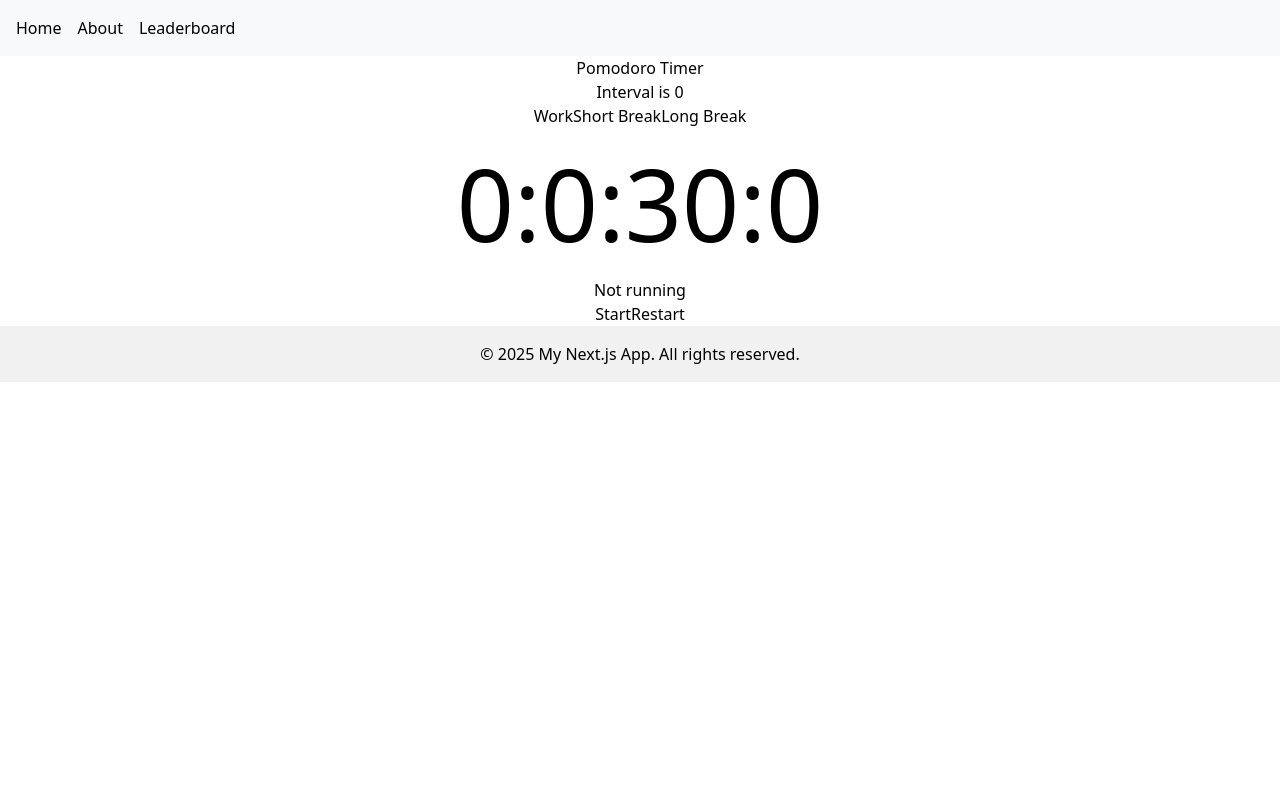
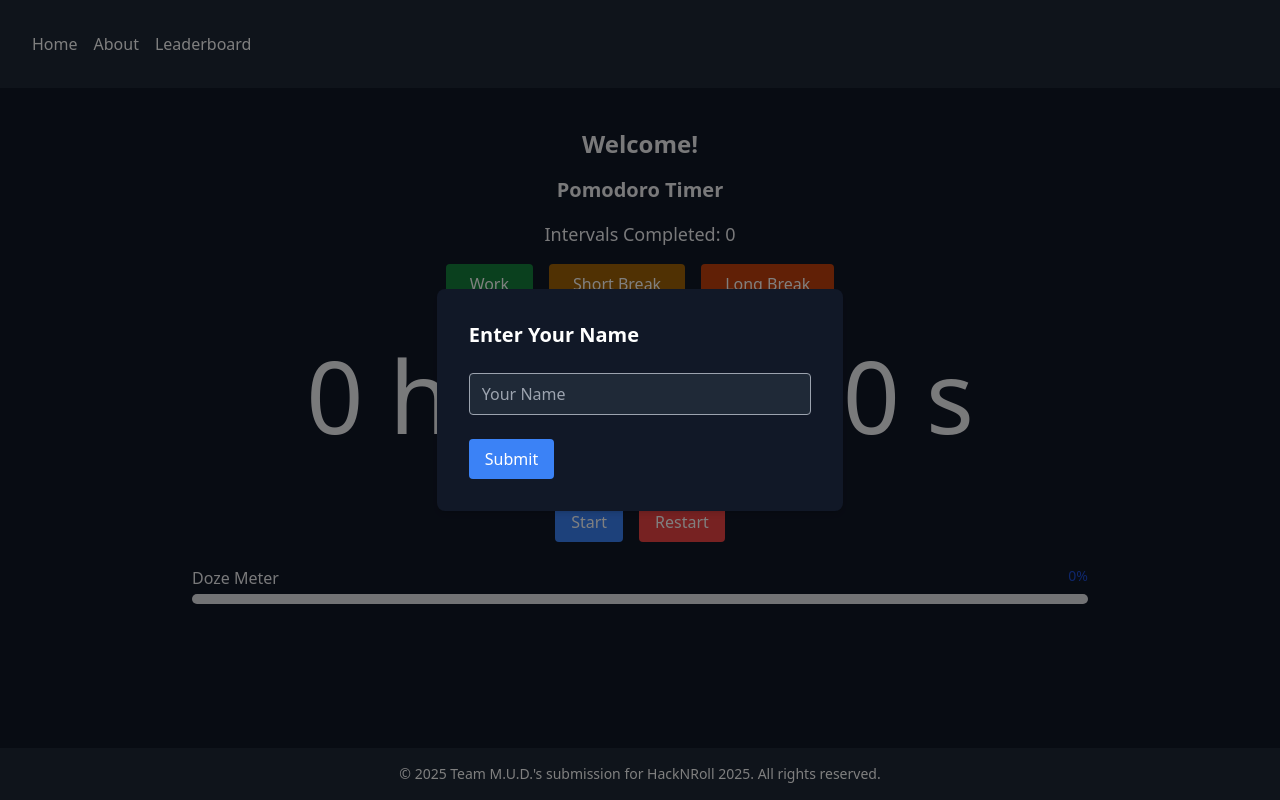
Before and after one commit to seanrh34/team_mud, a Next.js app: page / in a window 1280 px wide. Built offline with nearby package versions, Linux system fonts and the light colour scheme; no server answers.

Commit message:
input name done, submit and navigate to leaderboard upon reset, progress bar, presentable css

```diff
--- a/src/app/components/Footer.tsx
+++ b/src/app/components/Footer.tsx
@@ -1,7 +1,9 @@
 export default function Footer() {
-    return (
-      <footer style={{ padding: '1rem', backgroundColor: '#f1f1f1', textAlign: 'center' }}>
-        <p>&copy; {new Date().getFullYear()} My Next.js App. All rights reserved.</p>
-      </footer>
-    );
-  }
+  return (
+    <footer
+      className="w-full p-4 text-center bg-gray-800 text-white text-sm"
+    >
+      <p>&copy; {new Date().getFullYear()} Team M.U.D.'s submission for HackNRoll 2025. All rights reserved.</p>
+    </footer>
+  );
+}
--- a/src/app/components/Navbar.tsx
+++ b/src/app/components/Navbar.tsx
@@ -2,16 +2,16 @@ import Link from 'next/link';
 
 export default function Navbar() {
   return (
-    <nav style={{ padding: '1rem', backgroundColor: '#f8f9fa' }}>
+    <nav className="p-8 text-white bg-gray-800">
       <ul style={{ display: 'flex', gap: '1rem', listStyle: 'none', margin: 0 }}>
         <li>
-          <Link href="/">Home</Link>
+          <Link className="hover:text-yellow-600" href="/">Home</Link>
         </li>
         <li>
-          <Link href="/about">About</Link>
+          <Link className="hover:text-yellow-600" href="/about">About</Link>
         </li>
         <li>
-          <Link href="/leaderboard">Leaderboard</Link>
+          <Link className="hover:text-yellow-600" href="/leaderboard">Leaderboard</Link>
         </li>
         {/* <li>
           <Link href="/webcam">Webcam</Link>
--- a/src/app/components/ProgressBar.tsx
+++ b/src/app/components/ProgressBar.tsx
@@ -11,22 +11,20 @@ const ProgressBar: React.FC<ProgressBarProps> = ({ sleepTracker, sleepThreshold
 
   if (percentage >= 100) {
     colorClass = "bg-red-600"; // Red for 100% or more
-  } else if (percentage >= 75) {
+  } else if (percentage >= 50) {
     colorClass = "bg-yellow-500"; // Yellow for 75% or more
   }
 
   return (
-    <div>
+    <div className="w-full max-w-4xl">
       <div className="flex justify-between mb-1">
         <p>Doze Meter</p>
-        <span className="text-base font-medium text-blue-700 dark:text-white">Sleep Tracker</span>
-        <span className="text-sm font-medium text-blue-700 dark:text-white">{${Math.round(percentage)}%}</span>
-        <p>{${Math.round(percentage)}%}</p>
+        <span className="text-sm font-medium text-blue-700 dark:text-white">{`${Math.round(percentage)}%`}</span>
       </div>
       <div className="w-full bg-gray-200 rounded-full h-2.5 dark:bg-gray-700">
         <div
-          className={${colorClass} h-2.5 rounded-full}
-          style={{ width: ${percentage}% }}
+          className={`${colorClass} h-2.5 rounded-full`}
+          style={{ width: `${percentage}%` }}
         ></div>
       </div>
     </div>
--- a/src/app/constants.ts
+++ b/src/app/constants.ts
@@ -5,5 +5,5 @@ export const LONG_BREAK = 10;
 export const WORK = 60 * 30;
 
 
-export const SLEEPTHRESHOLD = 3;
+export const SLEEPTHRESHOLD = 5;
 // export const
--- a/src/app/layout.tsx
+++ b/src/app/layout.tsx
@@ -15,10 +15,10 @@ export default function RootLayout({
 }>) {
   return (
     <html lang="en">
-      <body className="antialiased">
+      <body className="antialiased flex flex-col min-h-screen">
         {/* Navbar included on all pages */}
         <Navbar />
-        <main>{children}</main>
+        <main className="bg-gray-900 text-gray-100 flex-grow">{children}</main>
         {/* Footer included on all pages */}
         <Footer />
       </body>
--- a/src/app/leaderboard/page.tsx
+++ b/src/app/leaderboard/page.tsx
@@ -13,7 +13,7 @@ export default function Leaderboard() {
       const { data, error } = await supabase
         .from("leaderboard")
         .select("name, duration, published")
-        .order("duration", { ascending: false }); // Sort by duration in descending order
+        .order("duration", { ascending: false }) // Sort by duration in descending order
 
       if (error) {
         console.error("Error fetching leaderboard:", error.message);
@@ -42,59 +42,28 @@ export default function Leaderboard() {
   };
 
   if (loading) {
-    return <p>Loading...</p>;
+    return <p className="text-center text-lg font-medium">Loading...</p>;
   }
 
   return (
-    <div style={{ padding: "2rem", fontFamily: "Arial, sans-serif" }}>
-      <h1 style={{ textAlign: "center", marginBottom: "2rem" }}>Leaderboard</h1>
-      <table
-        style={{
-          width: "100%",
-          borderCollapse: "collapse",
-          margin: "0 auto",
-          maxWidth: "600px",
-        }}
-      >
+    <div className="p-8">
+      <h1 className="text-center text-3xl font-bold mb-8">Leaderboard</h1>
+      <table className="w-full max-w-4xl mx-auto border-collapse border border-gray-300 text-center">
         <thead>
-          <tr style={{ backgroundColor: "#f8f9fa" }}>
-            <th style={{ border: "1px solid #ccc", padding: "0.75rem" }}>Rank</th>
-            <th style={{ border: "1px solid #ccc", padding: "0.75rem" }}>Name</th>
-            <th style={{ border: "1px solid #ccc", padding: "0.75rem" }}>Duration</th>
-            <th style={{ border: "1px solid #ccc", padding: "0.75rem" }}>Published</th>
+          <tr className="bg-gray-900 text-white">
+            <th className="border border-gray-300 px-4 py-2">Rank</th>
+            <th className="border border-gray-300 px-4 py-2">Name</th>
+            <th className="border border-gray-300 px-4 py-2">Duration</th>
+            <th className="border border-gray-300 px-4 py-2">Published</th>
           </tr>
         </thead>
         <tbody>
           {leaderboardData.map((player) => (
-            <tr key={player.rank}>
-              <td
-                style={{
-                  border: "1px solid #ccc",
-                  padding: "0.75rem",
-                  textAlign: "center",
-                }}
-              >
-                {player.rank}
-              </td>
-              <td style={{ border: "1px solid #ccc", padding: "0.75rem" }}>
-                {player.name}
-              </td>
-              <td
-                style={{
-                  border: "1px solid #ccc",
-                  padding: "0.75rem",
-                  textAlign: "center",
-                }}
-              >
-                {player.duration}
-              </td>
-              <td
-                style={{
-                  border: "1px solid #ccc",
-                  padding: "0.75rem",
-                  textAlign: "center",
-                }}
-              >
+            <tr key={player.rank} className="even:bg-gray-700 odd:bg-gray-800">
+              <td className="border border-gray-300 px-4 py-2">{player.rank}</td>
+              <td className="border border-gray-300 px-4 py-2">{player.name}</td>
+              <td className="border border-gray-300 px-4 py-2">{player.duration}</td>
+              <td className="border border-gray-300 px-4 py-2">
                 {formatDate(player.published)}
               </td>
             </tr>
--- a/src/app/page.tsx
+++ b/src/app/page.tsx
@@ -1,137 +1,233 @@
 "use client"; // Mark this as a client component
 
-import React, { useEffect, useRef } from 'react';
+import React, { useEffect, useRef, useState } from "react";
 import sound from "/alert.mp3";
-import './globals.css';
-import { Timer } from './timer/timer';
-import { LONG_BREAK, SHORT_BREAK, SLEEPTHRESHOLD, WORK } from './constants';
+import "./globals.css";
+import { Timer } from "./timer/timer";
+import { LONG_BREAK, SHORT_BREAK, SLEEPTHRESHOLD, WORK } from "./constants";
 import WebcamStateUpdater from "./webcam/backgroundWebcam";
+import ProgressBar from "./components/ProgressBar";
+import { supabase } from "./lib/supabaseClient";
+import Link from "next/link";
 
 export type pomodoro = "work" | "shortBreak" | "longBreak";
 
 export default function Home() {
-
-  // const [minute, setMinute] = React.useState<number>(30);
-  const [interval, setInterval] = React.useState<number>(0);
-  const [pomodoro, setPomodoro] = React.useState<pomodoro>("work");
-  const [sleepTracker, setSleepTracker] = React.useState<number>(0);
-  //tracker for whether the alert sounds
-  const [isSleep, setIsSleep] = React.useState<boolean>(false);
-
-  const [isRunning, setParentIsRunning] = React.useState<boolean>(false);
-
-
-
+  const [interval, setInterval] = useState<number>(0);
+  const [pomodoro, setPomodoro] = useState<pomodoro>("work");
+  const [sleepTracker, setSleepTracker] = useState<number>(0);
+  const [isSleep, setIsSleep] = useState<boolean>(false);
+  const [isRunning, setParentIsRunning] = useState<boolean>(false);
+  const [name, setName] = useState<string>(""); // Default value is an empty string
+  const [remainingTime, setRemainingTime] = useState<number>(0); // Current time left in seconds
+  const [timeElapsed, setTimeElapsed] = useState<number>(0); // Current time left in seconds
+  const [showNamePrompt, setShowNamePrompt] = useState<boolean>(true); // Show name prompt modal
   const audioRef = useRef<HTMLAudioElement | null>(null);
-  // interval is in seconds
-
-  //ADJUSTABLE
-
-
-  useEffect(() => {
-    //based on sleepTracker to update
-    if (sleepTracker >= SLEEPTHRESHOLD) {
-      setIsSleep(true);
-      playSound();
-    }
-    else {
-      // setIsSleep(false);
-
-
-    }
-  }, [sleepTracker])
-
-  let TimerContent: React.ReactElement | null = null;
 
   const playSound = () => {
     if (!audioRef.current) {
-      audioRef.current = new Audio('/alert.mp3'); // Specify your sound file path
+      audioRef.current = new Audio("/alert.mp3");
     }
     audioRef.current.play().catch((err) => {
-      console.error('Failed to play the sound:', err);
+      console.error("Failed to play the sound:", err);
     });
+  };
+
+  const handleRemainingTimeChange = (timeLeft: number) => {
+    setRemainingTime(timeLeft);
   };
 
   const stopSound = () => {
     if (audioRef.current) {
-      audioRef.current.pause(); // Stop playback
-      audioRef.current.currentTime = 0; // Reset to the start
+      audioRef.current.pause();
+      audioRef.current.currentTime = 0;
     }
   };
 
+  const getOriginalTime = (): number => {
+    switch (pomodoro) {
+      case "work":
+        return WORK;
+      case "shortBreak":
+        return SHORT_BREAK;
+      case "longBreak":
+        return LONG_BREAK;
+      default:
+        return 0;
+    }
+  };
+
+  const insertIntoLeaderboard = async (name: string, timeElapsed: number) => {
+    const duration = timeElapsed;
+    console.log("Sending to supabase...")
+    // Insert the data into the leaderboard table
+    const { data, error } = await supabase
+      .from("leaderboard")
+      .insert([
+        {
+          name,
+          duration,
+        },
+      ]);
+
+    if (error) {
+      console.error("Error inserting into leaderboard:", error.message);
+    } else {
+      console.log("Successfully added to leaderboard:", data);
+    }
+  };
+
+  const handleAddToLeaderboard = async () => {
+    await insertIntoLeaderboard(name, timeElapsed);
+  };
+
+  useEffect(() => {
+    if (sleepTracker >= SLEEPTHRESHOLD) {
+      setIsSleep(true);
+      if (isRunning) {
+        setParentIsRunning(false); // This will stop the timer
+      }
+      setTimeElapsed(getOriginalTime() - remainingTime);
+      console.log("You lasted for: ", timeElapsed);
+      playSound();
+    }
+  }, [sleepTracker]);
+
+  let TimerContent: React.ReactElement | null = null;
 
   if (pomodoro === "work") {
-    // setIsPomodoro(true);
     const time = new Date();
     time.setSeconds(time.getSeconds() + WORK);
     TimerContent = (
       <div className="relative">
-        <Timer expiryTimestamp={time} autoStart={false} pomodoro = {pomodoro}setInterval = {setInterval} setParentIsRunning = {setParentIsRunning}/>
-        {/* <div className="flex flex-col items-center justify-center min-h-screen bg-gray-100">
-          <h1 className="text-4xl font-bold text-blue-600">Welcome to Next.js with Tailwind CSS</h1>
-          <p className="mt-4 text-gray-700">This is a sample project.</p>
-          <button className="mt-6 px-4 py-2 bg-blue-500 text-white rounded hover:bg-blue-600">
-            Click Me
-          </button>
-        </div> */}
-        <WebcamStateUpdater setSleepTracker={setSleepTracker} sleepTracker={sleepTracker} isRunning = {isRunning}/>
+        <Timer
+          expiryTimestamp={time}
+          autoStart={false}
+          pomodoro={pomodoro}
+          setInterval={setInterval}
+          setParentIsRunning={setParentIsRunning}
+          onRemainingTimeChange={handleRemainingTimeChange} // Track remaining time
+        />
+        <WebcamStateUpdater
+          setSleepTracker={setSleepTracker}
+          sleepTracker={sleepTracker}
+          isRunning={isRunning}
+        />
       </div>
     );
-  }
-  else if (pomodoro === "shortBreak") {
+  } else if (pomodoro === "shortBreak") {
     const time = new Date();
     time.setSeconds(time.getSeconds() + SHORT_BREAK);
     TimerContent = (
-    <Timer expiryTimestamp={time} autoStart={false} setInterval = {setInterval} pomodoro={pomodoro} setParentIsRunning={setParentIsRunning}/>
-    )
-  }
-
-  else if (pomodoro === "longBreak") {
-
+      <Timer
+        expiryTimestamp={time}
+        autoStart={false}
+        setInterval={setInterval}
+        pomodoro={pomodoro}
+        setParentIsRunning={setParentIsRunning}
+      />
+    );
+  } else if (pomodoro === "longBreak") {
     const time = new Date();
     time.setSeconds(time.getSeconds() + LONG_BREAK);
     TimerContent = (
-    <Timer expiryTimestamp={time} autoStart={false} setInterval = {setInterval} pomodoro={pomodoro} setParentIsRunning={setParentIsRunning}/>
-    )
+      <Timer
+        expiryTimestamp={time}
+        autoStart={false}
+        setInterval={setInterval}
+        pomodoro={pomodoro}
+        setParentIsRunning={setParentIsRunning}
+      />
+    );
   }
+
   console.log(`Sleeptracker: ${sleepTracker}`);
 
-
+  const handleNameSubmit = (e: React.FormEvent<HTMLFormElement>) => {
+    e.preventDefault();
+    const inputName = e.currentTarget.elements.namedItem("name") as HTMLInputElement;
+    if (inputName.value) {
+      setName(inputName.value);
+      setShowNamePrompt(false);
+    }
+  };
 
   return (
-    <div style={{ display: "flex", flexDirection: "column", alignItems: "center", justifyContent: "center" }}>
-        <h1>Pomodoro Timer</h1>
-        <span>Interval is {interval}</span>
-        <div>
-
-        <button onClick={() => {setPomodoro("work");}}>Work</button>
-        {(pomodoro === "work" && !isRunning) &&
-          <span>
-
-          <button onClick={() => {setPomodoro("shortBreak");}}>Short Break</button>
-          <button onClick={() => {setPomodoro("longBreak"); }}>Long Break</button>
-          </span>
-        }
+    <div className="flex flex-col items-center justify-center p-6 space-y-4">
+      {showNamePrompt && (
+        <div
+          className="fixed inset-0 bg-black bg-opacity-50 flex items-center justify-center z-50"
+          style={{ zIndex: 9999 }} // Ensure the modal has the highest stacking order
+        >
+          <div className="bg-gray-900 text-white p-8 rounded-lg shadow-md">
+            <h2 className="text-xl font-bold mb-6">Enter Your Name</h2>
+            <form onSubmit={handleNameSubmit}>
+              <input
+                type="text"
+                name="name"
+                placeholder="Your Name"
+                className="border bg-gray-800 border-gray-400 rounded px-3 py-2 w-full mb-6"
+                required
+              />
+              <button
+                type="submit"
+                className="bg-blue-500 text-white px-4 py-2 rounded hover:bg-blue-600"
+              >
+                Submit
+              </button>
+            </form>
           </div>
-
+        </div>
+      )}
+      <h1 className="text-2xl font-bold">{name ? `Welcome, ${name}!` : "Welcome!"}</h1>
+      <h1 className="text-xl font-semibold">Pomodoro Timer</h1>
+      <span className="text-lg">Intervals Completed: {interval}</span>
+      <div className="flex space-x-4 mt-4">
+        <button
+          onClick={() => setPomodoro("work")}
+          className="bg-green-700 text-white px-6 py-2 rounded hover:bg-green-800"
+        >
+          Work
+        </button>
+        {pomodoro === "work" && !isRunning && (
+          <>
+            <button
+              onClick={() => setPomodoro("shortBreak")}
+              className="bg-yellow-700 text-white px-6 py-2 rounded hover:bg-yellow-800"
+            >
+              Short Break
+            </button>
+            <button
+              onClick={() => setPomodoro("longBreak")}
+              className="bg-orange-700 text-white px-6 py-2 rounded hover:bg-orange-800"
+            >
+              Long Break
+            </button>
+          </>
+        )}
+      </div>
       {TimerContent}
+      <div className="w-full my-4 flex justify-center">
+        <ProgressBar sleepTracker={sleepTracker} sleepThreshold={SLEEPTHRESHOLD} />
+      </div>
       {isSleep && (
-        <div className="bg-red-500 text-white p-4 mt-4 rounded">
+        <div className="bg-red-500 text-white p-4 mt-4 rounded shadow-md">
           Alert: Value has reached or exceeded the threshold of {SLEEPTHRESHOLD}!
+          <Link href="/leaderboard">
             <button
-            className="ml-4 px-4 py-2 bg-white text-red-500 rounded"
+              className="ml-4 px-4 py-2 bg-blue-500 text-white-500 rounded-lg hover:bg-blue-600"
               onClick={() => {
                 setIsSleep(false);
                 setSleepTracker(0);
                 stopSound();
+                handleAddToLeaderboard();
               }}
             >
-            CLICK TO RESET
+              Submit To Leaderboard
             </button>
+          </Link>
         </div>
       )}
-
     </div>
   );
-
 }
--- a/src/app/timer/timer.tsx
+++ b/src/app/timer/timer.tsx
@@ -7,16 +7,23 @@ interface TimerProps {
   expiryTimestamp: Date;
   autoStart: boolean;
   setInterval: React.Dispatch<React.SetStateAction<number>>;
-  pomodoro : pomodoro;
+  pomodoro: pomodoro;
   setParentIsRunning: React.Dispatch<React.SetStateAction<boolean>>;
+  onRemainingTimeChange?: (remainingSeconds: number) => void; // New callback prop
 }
 
-export function Timer({ expiryTimestamp, autoStart, setInterval, pomodoro, setParentIsRunning}: TimerProps) {
+export function Timer({
+  expiryTimestamp,
+  autoStart,
+  setInterval,
+  pomodoro,
+  setParentIsRunning,
+  onRemainingTimeChange, // Destructure new prop
+}: TimerProps) {
   const {
     seconds,
     minutes,
     hours,
-    days,
     isRunning,
     start,
     pause,
@@ -25,41 +32,80 @@ export function Timer({ expiryTimestamp, autoStart, setInterval, pomodoro, setPa
     expiryTimestamp,
     autoStart,
     onExpire: () => {
-    console.warn('timer expired!');
-    setInterval(prevInterval => {
+      console.warn("timer expired!");
+      setInterval((prevInterval) => {
         return pomodoro === "work" ? prevInterval + 1 : prevInterval;
       });
       const time = new Date();
-    const addTime = pomodoro === "work" ? WORK : pomodoro === "longBreak" ? LONG_BREAK : pomodoro === "shortBreak" ? SHORT_BREAK : 0;
+      const addTime =
+        pomodoro === "work"
+          ? WORK
+          : pomodoro === "longBreak"
+          ? LONG_BREAK
+          : pomodoro === "shortBreak"
+          ? SHORT_BREAK
+          : 0;
       time.setSeconds(time.getSeconds() + addTime);
       restart(time, autoStart);
-    }
+    },
   });
 
+  // Notify parent of the remaining time in seconds
+  useEffect(() => {
+    if (onRemainingTimeChange) {
+      const totalRemainingSeconds = hours * 3600 + minutes * 60 + seconds;
+      onRemainingTimeChange(totalRemainingSeconds);
+    }
+  }, [seconds, minutes, hours, onRemainingTimeChange]);
 
   useEffect(() => {
     setParentIsRunning(isRunning);
   }, [isRunning, setParentIsRunning]);
 
   return (
-    <div style={{ textAlign: 'center' }}>
-      <div style={{ fontSize: '100px' }}>
-        <span>{days}</span>:<span>{hours}</span>:<span>{minutes}</span>:<span>{seconds}</span>
+    <div style={{ textAlign: "center" }}>
+      <div style={{ fontSize: "100px" }}>
+        <span>{hours} h</span> : <span>{minutes} m</span> : <span>{seconds} s</span>
       </div>
-      <p>{isRunning ? 'Running' : 'Not running'}</p>
-      {isRunning ? <button onClick={() => {
+      <p>{isRunning ? "Running" : "Not running"}</p>
+      {isRunning ? (
+        <button
+          className="m-2 bg-blue-500 text-white px-4 py-2 rounded hover:bg-blue-600"
+          onClick={() => {
             pause();
             setParentIsRunning(!isRunning);
-      }}>Pause</button> : <button onClick={start}>Start</button>}
-      <button onClick={() => {
-        // Restarts to timer based on state
+          }}
+        >
+          Pause
+        </button>
+      ) : (
+        <button
+          className="m-2 bg-blue-500 text-white px-4 py-2 rounded hover:bg-blue-600"
+          onClick={start}
+        >
+          Start
+        </button>
+      )}
+      <button
+        className="m-2 bg-red-500 text-white px-4 py-2 rounded hover:bg-red-600"
+        onClick={() => {
           const time = new Date();
-        const addTime = pomodoro === "work" ? WORK : pomodoro === "longBreak" ? LONG_BREAK : pomodoro === "shortBreak" ? SHORT_BREAK : 0;
+          const addTime =
+            pomodoro === "work"
+              ? WORK
+              : pomodoro === "longBreak"
+              ? LONG_BREAK
+              : pomodoro === "shortBreak"
+              ? SHORT_BREAK
+              : 0;
           time.setSeconds(time.getSeconds() + addTime);
           console.log(time, minutes * 60);
           restart(time, autoStart);
           setParentIsRunning(!isRunning);
-      }}>Restart</button>
+        }}
+      >
+        Restart
+      </button>
     </div>
   );
 }
--- a/src/app/webcam/backgroundWebcam.tsx
+++ b/src/app/webcam/backgroundWebcam.tsx
@@ -56,7 +56,7 @@ const WebcamStateUpdater: React.FC<WebcamCaptureProps> = ({ setSleepTracker, sle
   const imageData = canvas.toDataURL('image/jpeg');
   setCapturedImage(imageData);
 
-  const response = await(fetch('http://localhost:5001/predict', {
+  const response = await(fetch('https://fb62-137-132-26-135.ngrok-free.app/predict', {
     method : 'POST',
     headers: {
       'Content-Type' : 'application/json',
--- a/src/app/webcam/page.tsx
+++ b/src/app/webcam/page.tsx
@@ -48,7 +48,7 @@ const WebcamCapture: React.FC = () => {
     setCapturedImage(imageData);
 
     // Send the captured image to the backend
-    const response = await fetch('http://localhost:5001/predict', {
+    const response = await fetch('https://fb62-137-132-26-135.ngrok-free.app/predict', {
       method: 'POST',
       headers: {
         'Content-Type': 'application/json',
```
Also changed, not shown: 1 other file (tests, documents, lock files or other folders). Lines whose indentation alone changed are shown as unchanged.
